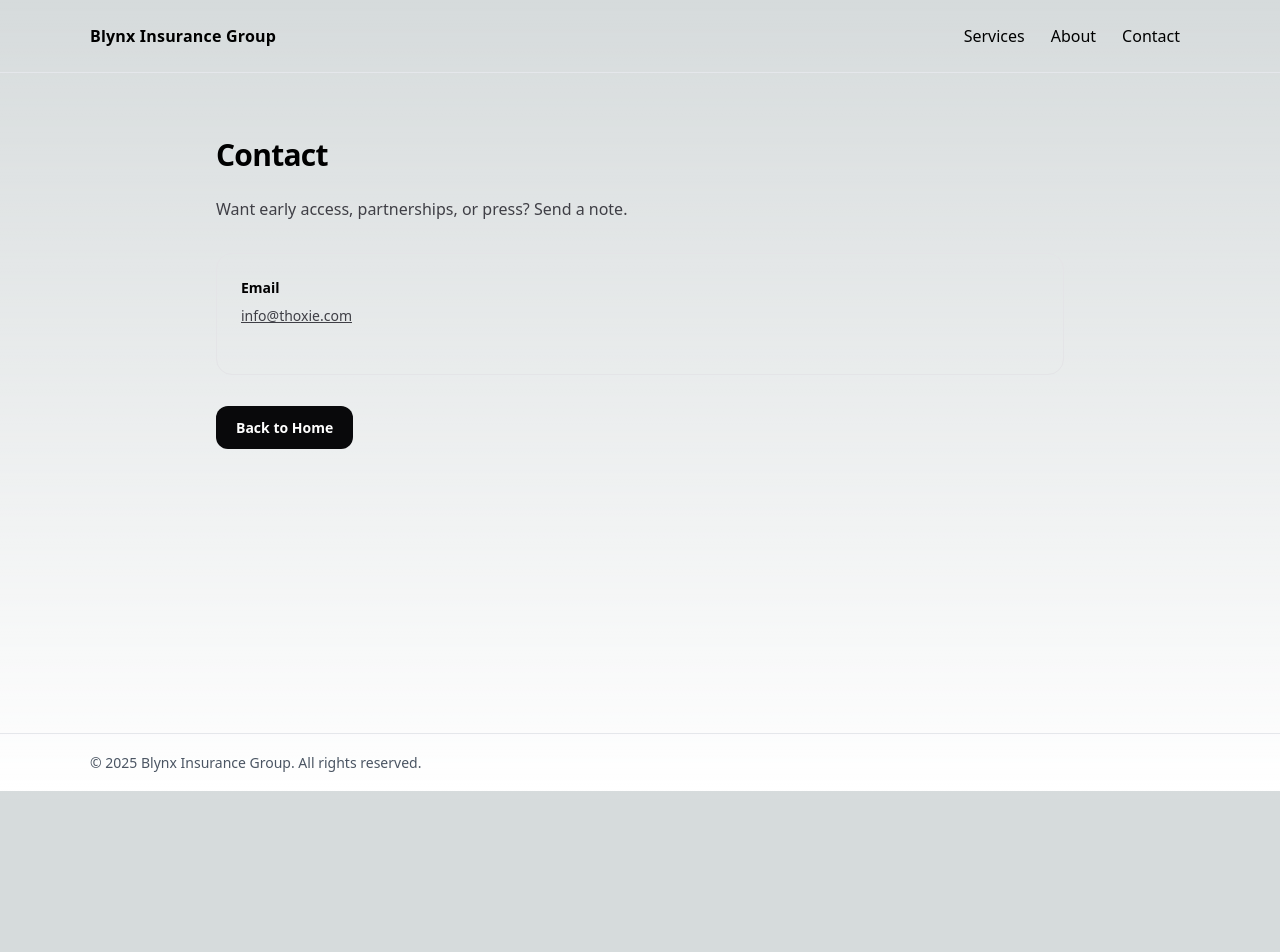
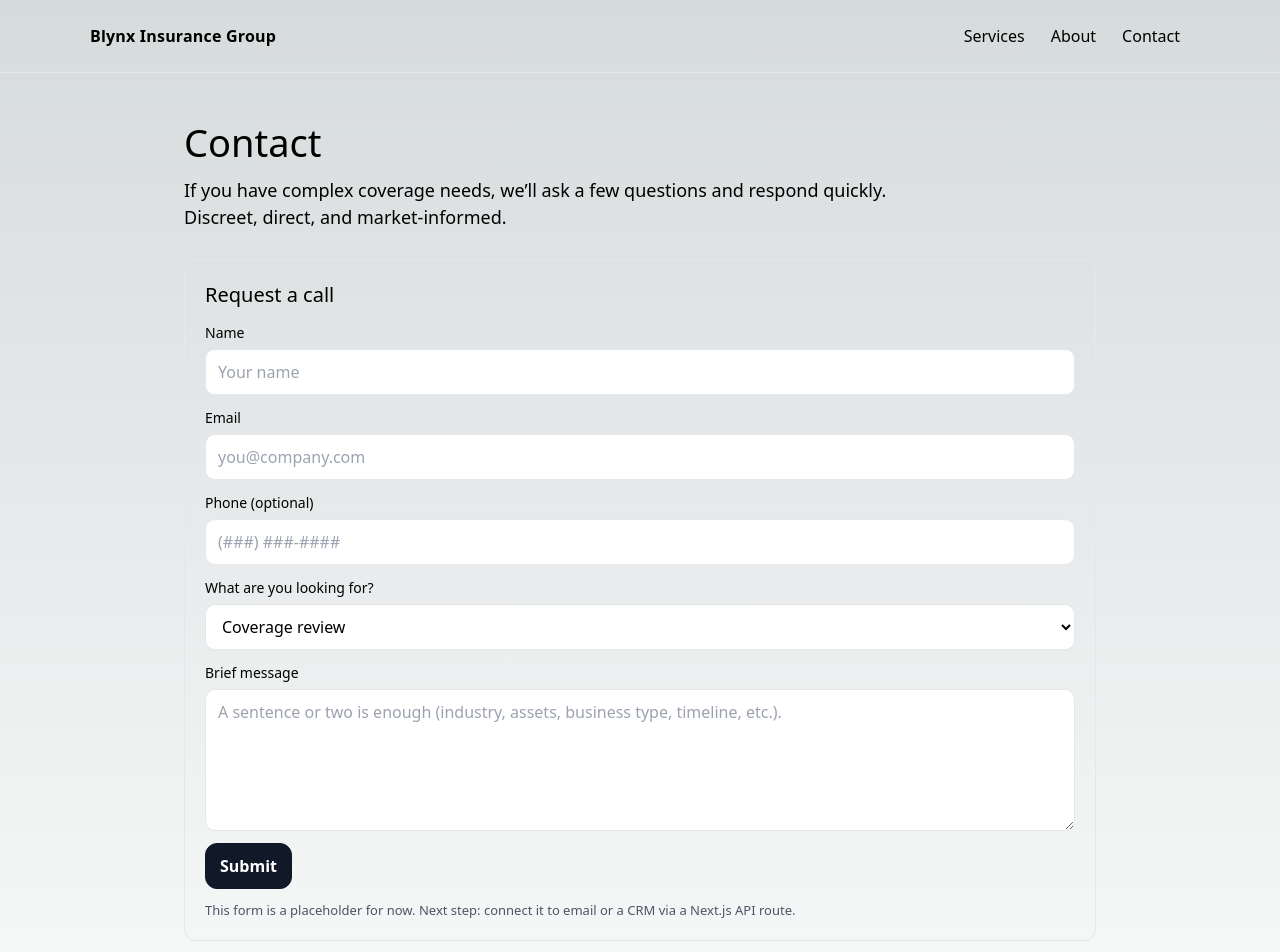
Before and after one commit to Thoxie/Blynx-Insurance-Group, a Next.js app: page /contact in a window 1280 px wide. Shown: the top 952 px of the page. Before the commit the page ends 800 px from the top, so only its background shows below. Built offline with nearby package versions, Linux system fonts and the light colour scheme.

Commit message:
Update page.tsx

```diff
--- a/app/contact/page.tsx
+++ b/app/contact/page.tsx
@@ -2,33 +2,160 @@ import Link from "next/link";
 
 export default function ContactPage() {
   return (
-    <main className="mx-auto max-w-4xl px-6 py-16">
-      <h1 className="text-3xl font-extrabold tracking-tight">Contact</h1>
+    <main style={{ padding: "48px 24px", maxWidth: 960, margin: "0 auto" }}>
+      <header style={{ marginBottom: 28 }}>
+        <h1 style={{ fontSize: 38, lineHeight: 1.15, margin: 0 }}>Contact</h1>
+        <p style={{ fontSize: 18, marginTop: 12, maxWidth: 760 }}>
+          If you have complex coverage needs, we’ll ask a few questions and
+          respond quickly. Discreet, direct, and market-informed.
+        </p>
+      </header>
 
-      <p className="mt-6 text-zinc-700">
-        Want early access, partnerships, or press? Send a note.
-      </p>
+      <section style={{ display: "grid", gap: 16 }}>
+        <div
+          style={{
+            padding: 20,
+            border: "1px solid #e5e7eb",
+            borderRadius: 12,
+          }}
+        >
+          <h2 style={{ margin: 0, fontSize: 20 }}>Request a call</h2>
 
-      <div className="mt-8 rounded-2xl border border-zinc-200 p-6">
-        <div className="text-sm font-semibold">Email</div>
-        <p className="mt-2 text-sm text-zinc-700">
-          <a className="underline hover:text-zinc-950" href="mailto:hello@thoxie.com">
-            info@thoxie.com
-          </a>
-        </p>
+          <form style={{ marginTop: 12, display: "grid", gap: 12 }}>
+            <div style={{ display: "grid", gap: 6 }}>
+              <label htmlFor="name" style={{ fontSize: 14 }}>
+                Name
+              </label>
+              <input
+                id="name"
+                name="name"
+                placeholder="Your name"
+                style={{
+                  padding: "10px 12px",
+                  borderRadius: 10,
+                  border: "1px solid #e5e7eb",
+                }}
+              />
+            </div>
 
-        <div className="mt-6 text-xs text-zinc-600">
+            <div style={{ display: "grid", gap: 6 }}>
+              <label htmlFor="email" style={{ fontSize: 14 }}>
+                Email
+              </label>
+              <input
+                id="email"
+                name="email"
+                type="email"
+                placeholder="you@company.com"
+                style={{
+                  padding: "10px 12px",
+                  borderRadius: 10,
+                  border: "1px solid #e5e7eb",
+                }}
+              />
+            </div>
+
+            <div style={{ display: "grid", gap: 6 }}>
+              <label htmlFor="phone" style={{ fontSize: 14 }}>
+                Phone (optional)
+              </label>
+              <input
+                id="phone"
+                name="phone"
+                placeholder="(###) ###-####"
+                style={{
+                  padding: "10px 12px",
+                  borderRadius: 10,
+                  border: "1px solid #e5e7eb",
+                }}
+              />
+            </div>
+
+            <div style={{ display: "grid", gap: 6 }}>
+              <label htmlFor="topic" style={{ fontSize: 14 }}>
+                What are you looking for?
+              </label>
+              <select
+                id="topic"
+                name="topic"
+                style={{
+                  padding: "10px 12px",
+                  borderRadius: 10,
+                  border: "1px solid #e5e7eb",
+                  background: "white",
+                }}
+                defaultValue="coverage-review"
+              >
+                <option value="coverage-review">Coverage review</option>
+                <option value="market-placement">Market placement</option>
+                <option value="business-risk">Business risk management</option>
+                <option value="other">Other</option>
+              </select>
+            </div>
+
+            <div style={{ display: "grid", gap: 6 }}>
+              <label htmlFor="message" style={{ fontSize: 14 }}>
+                Brief message
+              </label>
+              <textarea
+                id="message"
+                name="message"
+                placeholder="A sentence or two is enough (industry, assets, business type, timeline, etc.)."
+                rows={5}
+                style={{
+                  padding: "10px 12px",
+                  borderRadius: 10,
+                  border: "1px solid #e5e7eb",
+                  resize: "vertical",
+                }}
+              />
+            </div>
+
+            <button
+              type="button"
+              style={{
+                padding: "10px 14px",
+                borderRadius: 12,
+                border: "1px solid #111827",
+                background: "#111827",
+                color: "white",
+                fontWeight: 600,
+                cursor: "pointer",
+                width: "fit-content",
+              }}
+            >
+              Submit
+            </button>
+
+            <p style={{ margin: 0, fontSize: 13, color: "#4b5563" }}>
+              This form is a placeholder for now. Next step: connect it to email
+              or a CRM via a Next.js API route.
+            </p>
+          </form>
         </div>
-      </div>
 
-      <div className="mt-10">
-        <Link
-          href="/"
-          className="rounded-xl bg-zinc-950 px-5 py-3 text-sm font-semibold text-white hover:bg-zinc-800"
+        <div
+          style={{
+            padding: 20,
+            border: "1px solid #e5e7eb",
+            borderRadius: 12,
+          }}
         >
-          Back to Home
-        </Link>
-      </div>
+          <h2 style={{ margin: 0, fontSize: 20 }}>Prefer email?</h2>
+          <p style={{ marginTop: 10, lineHeight: 1.7 }}>
+            Add your preferred contact method here. If you want a mailto link,
+            we’ll wire it up once you tell me the correct inbox.
+          </p>
+
+          <p style={{ marginTop: 10, lineHeight: 1.7 }}>
+            You can also review our{" "}
+            <Link href="/services" style={{ textDecoration: "underline" }}>
+              Services
+            </Link>{" "}
+            page before reaching out.
+          </p>
+        </div>
+      </section>
     </main>
   );
 }
```
